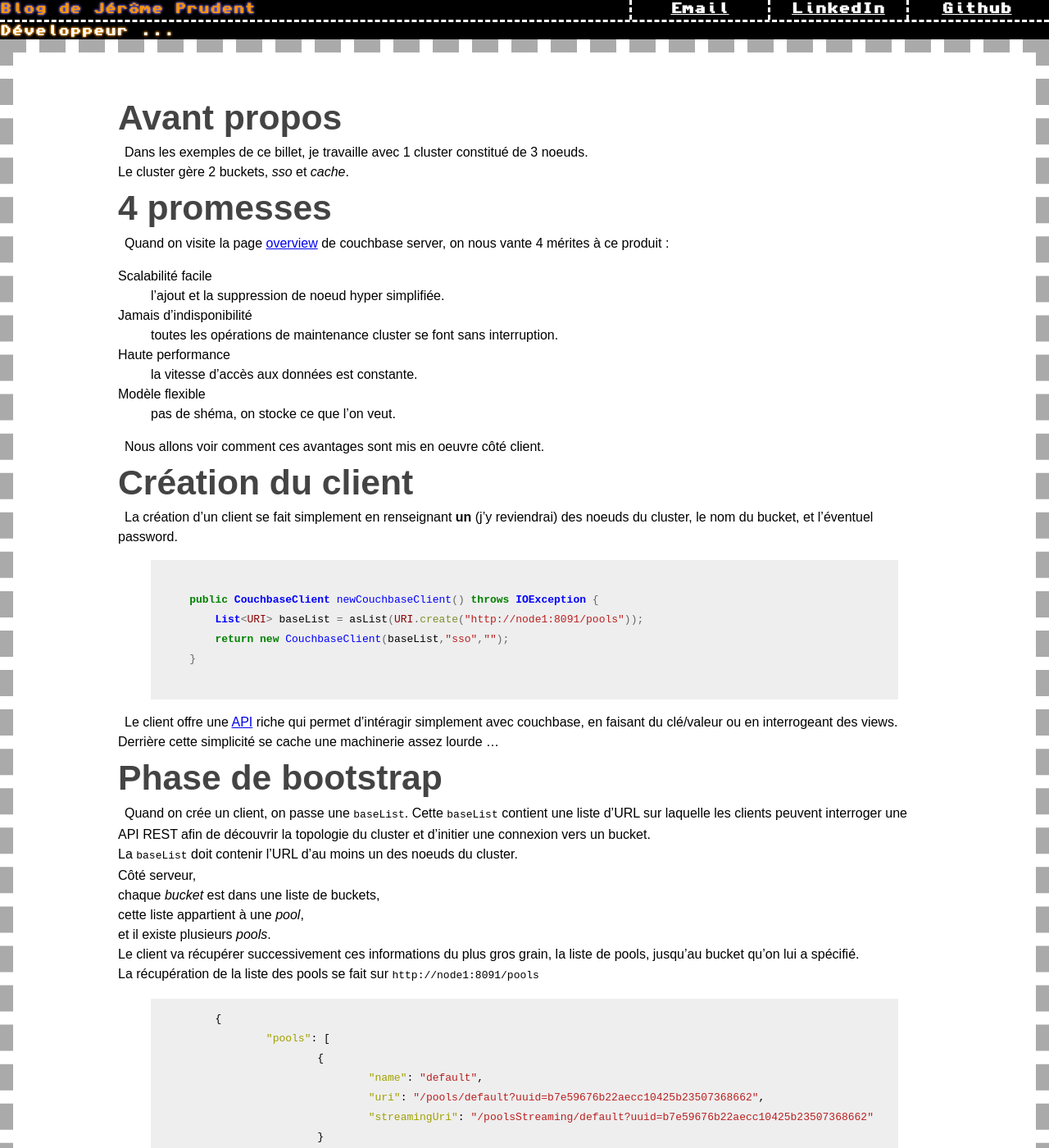
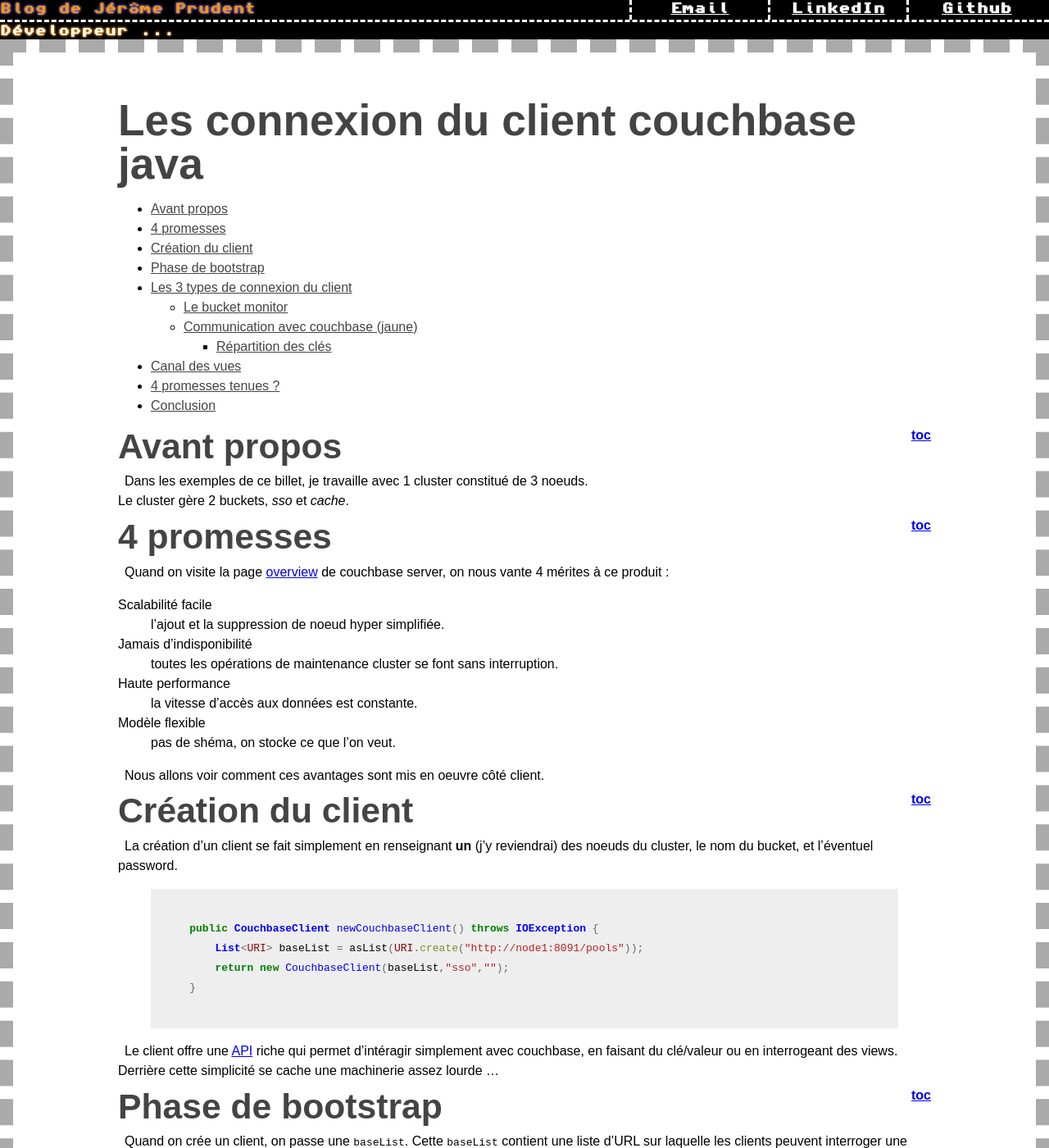
Before and after one commit to jprudent/jprudent.github.com, a Jekyll site: the page built from _posts/2013-07-02-Connexions-du-client-Couchbase-java.markdown, in a window 1280 px wide and 1400 px high. Shown: the whole window at 82% size. Built offline with Jekyll 4.4.1, drawn with Linux system fonts in a browser that asks for light colours; Markdown is read by kramdown in place of the engine named in the settings; some of the changed text lies outside the part shown.

Commit message:
article couchbase

```diff
--- a/_layouts/default.html
+++ b/_layouts/default.html
@@ -27,10 +27,10 @@
 
   <div class="footer">
     <ul class="items">
-      <li>Job @ <a href="http://www.arolla.fr"><img style="height:1em;" src="/images/arolla.png"/></a>.</li>
-      <li>All work is CC By <a rel="license" href="http://creativecommons.org/licenses/by/2.0/fr/"><img
+      <li>Tout est sous CC By <a rel="license" href="http://creativecommons.org/licenses/by/2.0/fr/"><img
         alt="Creative Commons License" style="border-width: 0pt; height:1em;" src="http://i.creativecommons.org/l/by/2.0/fr/88x31.png"></a></li>
       <li>© <a href="/">Jérôme Prudent</a></li>
+      <li>Job @ <a href="http://www.arolla.fr"><img style="height:1em;" src="/images/arolla.png"/></a>.</li>
     </ul>
     <img class="avatar" src="/images/avatar.png"/>
   </div>
--- a/_posts/2013-07-02-Connexions-du-client-Couchbase-java.markdown
+++ b/_posts/2013-07-02-Connexions-du-client-Couchbase-java.markdown
@@ -3,6 +3,10 @@ layout: default
 categories:
 - articles_prog
 ---
+# Les connexion du client couchbase java #
+
+<div id="toc-js">
+</div>
 
 ## Avant propos ##
 
```
